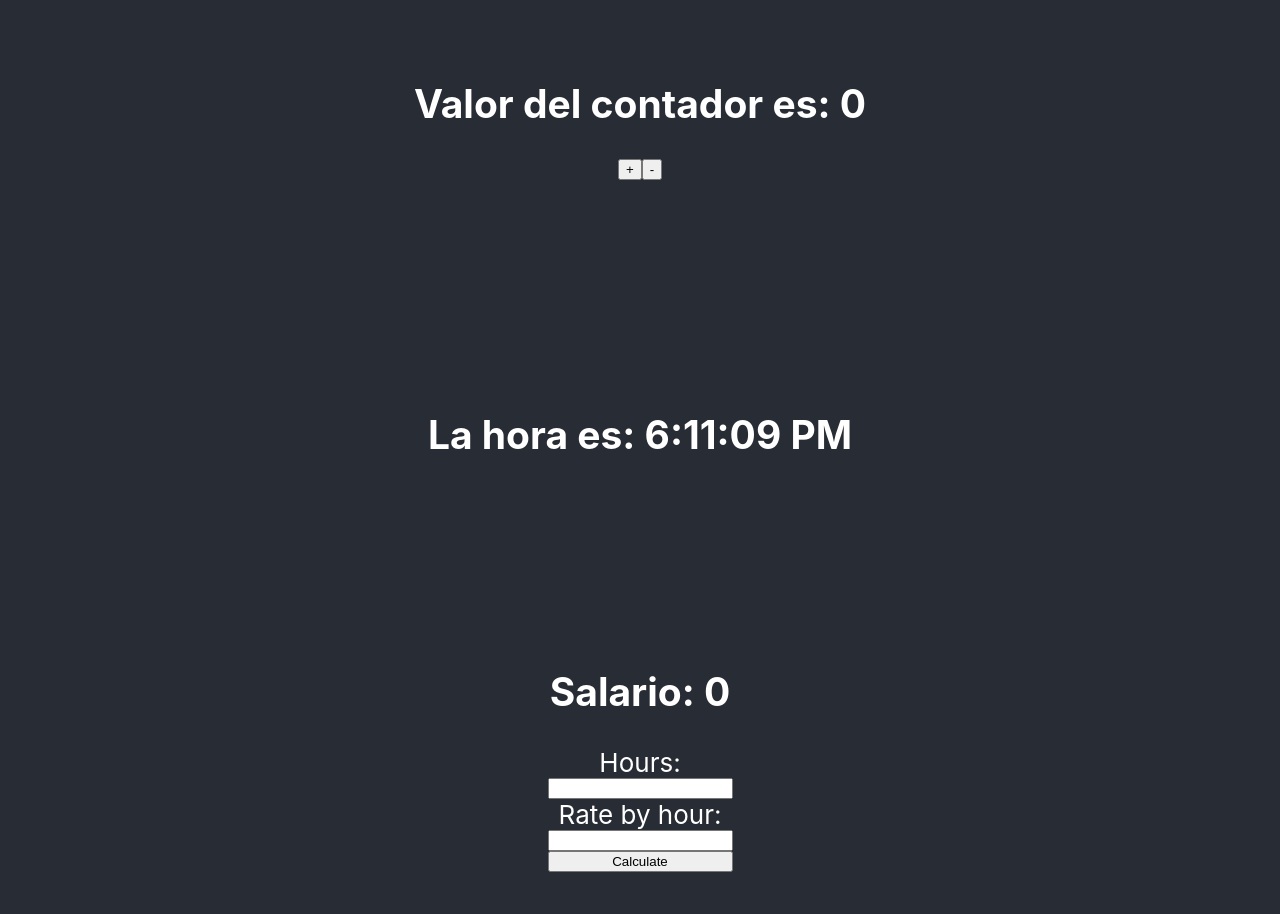
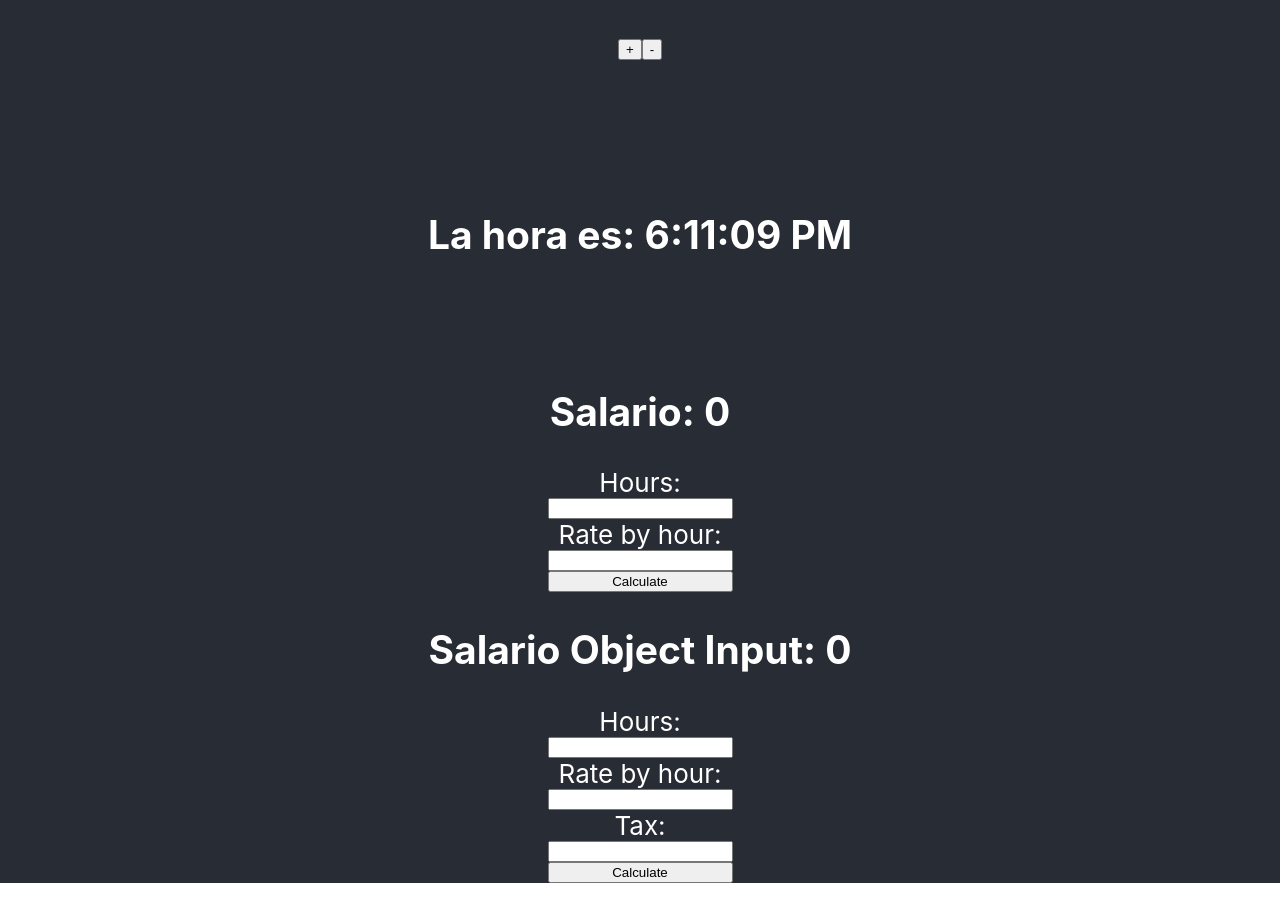
Before and after one commit to popehiflo/demo-apps-reactjs, a React (Create React App) app in the folder 03-react-state/: page / in a window 1280 px wide. Shown: the part 366-1280 px from the top of the page. After the commit the page ends 1249 px from the top, so only its background shows below. Built offline with nearby package versions, Linux system fonts and the light colour scheme.

Commit message:
03-feat: inputs en un solo Object(state) form

```diff
--- a/03-react-state/src/App.css
+++ b/03-react-state/src/App.css
@@ -15,7 +15,7 @@
 
 .App-header {
   background-color: #282c34;
-  min-height: 40vh;
+  min-height: 30vh;
   display: flex;
   flex-direction: column;
   align-items: center;
--- a/03-react-state/src/App.js
+++ b/03-react-state/src/App.js
@@ -2,6 +2,7 @@ import './App.css';
 import { useState } from 'react';
 import Clock from './components/Clock';
 import Salary from './components/Salary';
+import SalaryObjectInput from './components/SalaryObjectInput';
 
 const usersData = [
   { id: 'pool', name: 'Pool', age: '20' },
@@ -39,6 +40,7 @@ function App() {
       </div>
       <Clock />
       <Salary />
+      <SalaryObjectInput />
     </div>
   );
 }
--- /dev/null
+++ b/03-react-state/src/components/SalaryObjectInput.jsx
@@ -0,0 +1,35 @@
+import { useState } from 'react';
+
+const SalaryObjectInput = () => {
+  const [form, setForm] = useState({});
+  const [salary, setSalary] = useState(0);
+
+  const handleChange = (event) => {
+    const { name, value } = event.target;
+    setForm({
+      ...form,
+      [name]: value
+    });
+  }
+
+  const handleCalculate = () => {
+    setSalary(form.hours*form.rate*form.tax);
+  }
+
+  return (
+    <div className="App-header">
+      <h2>Salario Object Input: {salary}</h2>
+      <div style={{display: 'flex', flexDirection:'column'}}>
+        <label htmlFor="hours">Hours:</label>
+        <input type="number" name="hours"  onChange={handleChange}/>
+        <label htmlFor="salary">Rate by hour:</label>
+        <input type="number" name="rate" id="salary" onChange={handleChange} />
+        <label htmlFor="tax">Tax:</label>
+        <input type="number" name="tax" id="tax" onChange={handleChange} />
+        <button onClick={handleCalculate}>Calculate</button>
+      </div>
+    </div>
+  )
+}
+
+export default SalaryObjectInput;
```
